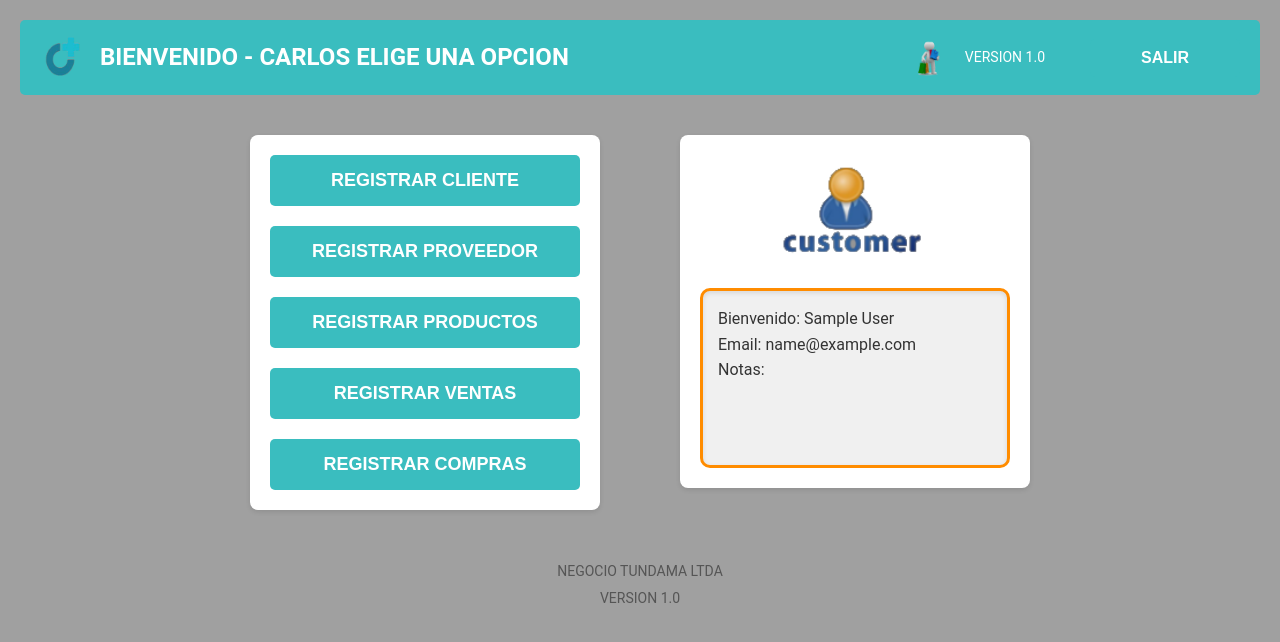
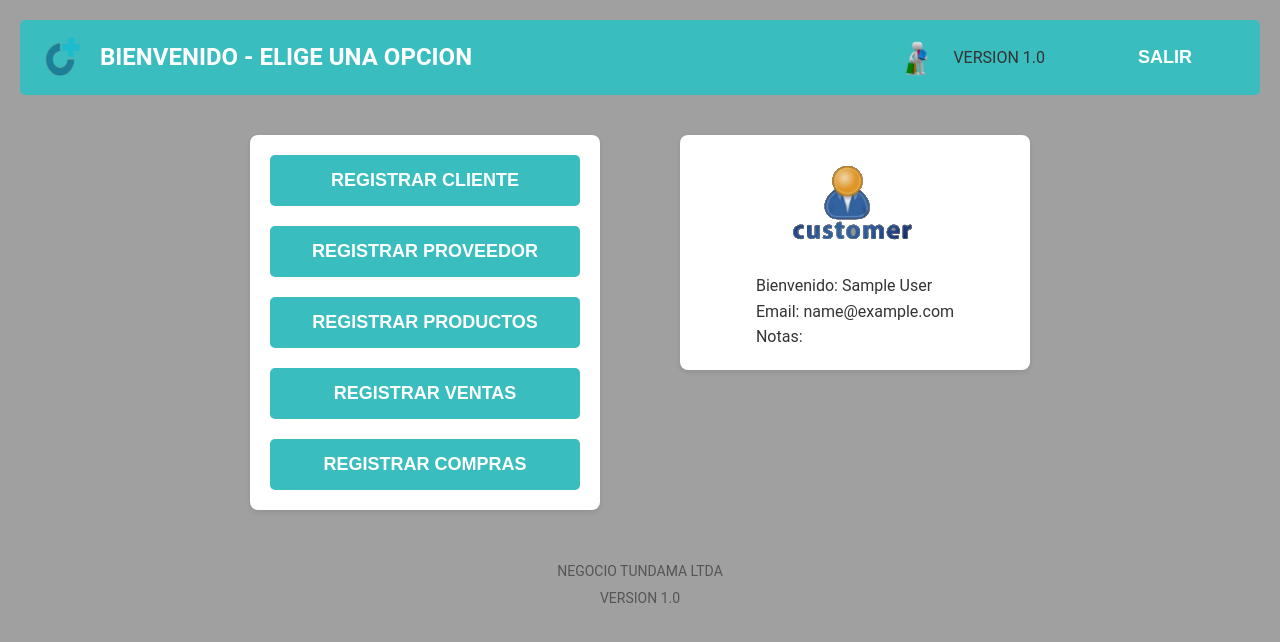
Before and after one commit to DanielFernandoVelazco/tundama-system, a React (Create React App) app in the folder frontend/: page /menu in a window 1280 px wide. Shown: the top 642 px of the page. Built offline with nearby package versions, Linux system fonts and the light colour scheme; sample sign-in values are in the browser's storage.

Commit message:
Modifica logica menu

```diff
--- a/frontend/src/pages/Menu/Menu.jsx
+++ b/frontend/src/pages/Menu/Menu.jsx
@@ -1,6 +1,7 @@
 import { useAuth } from '../../context/AuthContext';
 import { useNavigate } from 'react-router-dom';
 import './Menu.css';
+import '../../styles/shared-styles.css';
 import LogoImage from '../../img/logo.png';
 import UserIcon from '../../img/user_icon.png';
 import UserFigure from '../../img/user_figure.png';
@@ -27,12 +28,12 @@ const Menu = () => {
             <div className="header">
                 <div className="header-left">
                     <img src={LogoImage} alt="Logo" className="header-logo" />
-                    <h1>BIENVENIDO - CARLOS ELIGE UNA OPCION</h1>
+                    <h1>BIENVENIDO - ELIGE UNA OPCION</h1>
                 </div>
                 <div className="header-right">
                     <img src={UserIcon} alt="Usuario" className="header-icon" />
-                    <span className="version">VERSION 1.0</span>
-                    <button className="button button-regresar" onClick={handleLogout}>
+                    <span className="version-menu">VERSION 1.0</span>
+                    <button className="button button-regresar-menu" onClick={handleLogout}>
                         SALIR
                     </button>
                 </div>
@@ -52,8 +53,8 @@ const Menu = () => {
                 </div>
 
                 <div className="main-menu-right-panel">
-                    <img src={UserFigure} alt="Figura de usuario" className="user-figure" />
-                    <div className="whiteboard">
+                    <img src={UserFigure} alt="Figura de usuario" className="user-figure-menu" />
+                    <div className="whiteboard-menu">
                         <p>Bienvenido: {user?.name}</p>
                         <p>Email: {user?.email}</p>
                         <p>Notas: {user?.notes}</p>
```
